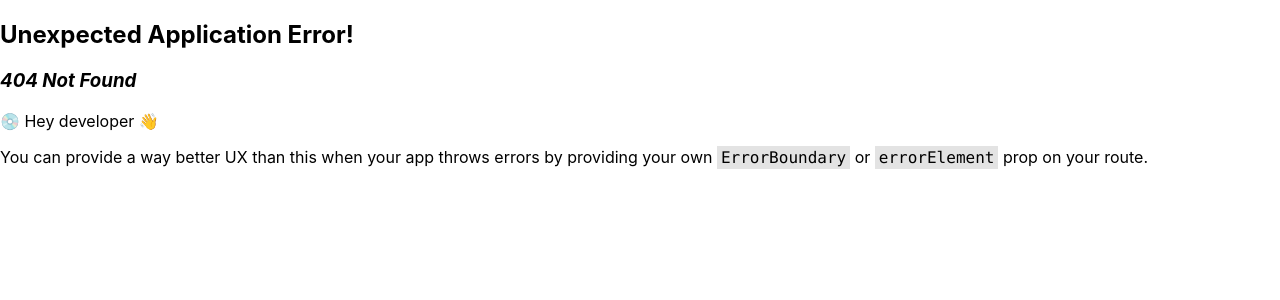
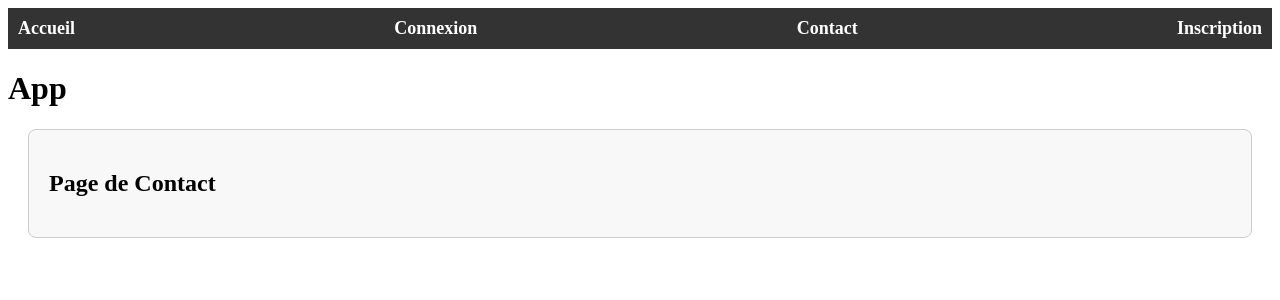
Before and after one commit to MaxenceChevee/Checkpoint4, a React (Vite) app in the folder frontend/: page /contact in a window 1280 px wide. Before the commit this address had no page. Shown: the top 300 px of the page. Built offline with nearby package versions, Linux system fonts and the light colour scheme.

Commit message:
add structure

```diff
--- a/frontend/src/App.jsx
+++ b/frontend/src/App.jsx
@@ -1,40 +1,12 @@
-import Counter from "./components/Counter";
-import logo from "./assets/logo.svg";
-
-import "./App.css";
+import { Outlet } from "react-router-dom";
+import Header from "./components/Header";
 
 function App() {
   return (
-    <div className="App">
-      <header className="App-header">
-        <img src={logo} className="App-logo" alt="logo" />
-        <p>Hello Vite + React !</p>
-
-        <Counter />
-
-        <p>
-          Edit <code>App.jsx</code> and save to test HMR updates.
-        </p>
-        <p>
-          <a
-            className="App-link"
-            href="https://reactjs.org"
-            target="_blank"
-            rel="noopener noreferrer"
-          >
-            Learn React
-          </a>
-          {" | "}
-          <a
-            className="App-link"
-            href="https://vitejs.dev/guide/features.html"
-            target="_blank"
-            rel="noopener noreferrer"
-          >
-            Vite Docs
-          </a>
-        </p>
-      </header>
+    <div>
+      <Header />
+      <h1>App</h1>
+      <Outlet />
     </div>
   );
 }
--- /dev/null
+++ b/frontend/src/components/Header.jsx
@@ -0,0 +1,52 @@
+import React, { useState } from "react";
+import { Link } from "react-router-dom";
+import "../styles/Header.scss";
+
+function Header() {
+  const [menuOpen, setMenuOpen] = useState(false);
+
+  const toggleMenu = () => {
+    setMenuOpen(!menuOpen);
+  };
+
+  return (
+    <header className={`navbar ${menuOpen ? "menu-open" : ""}`}>
+      <Link to="/" className="logo-desktop">
+        Accueil
+      </Link>
+      <Link to="/connexion" className="logo-desktop" onClick={toggleMenu}>
+        Connexion
+      </Link>
+
+      <Link to="/contact" className="logo-desktop" onClick={toggleMenu}>
+        Contact
+      </Link>
+
+      <Link to="/inscription" className="logo-desktop" onClick={toggleMenu}>
+        Inscription
+      </Link>
+      <button type="button" className="menu-button" onClick={toggleMenu}>
+        ☰
+      </button>
+
+      <div className={`mobile-menu ${menuOpen ? "open" : ""}`}>
+        <Link to="/" className="logo">
+          Accueil
+        </Link>
+        <Link to="/connexion" className="logo" onClick={toggleMenu}>
+          Connexion
+        </Link>
+
+        <Link to="/contact" className="logo" onClick={toggleMenu}>
+          Contact
+        </Link>
+
+        <Link to="/inscription" className="logo" onClick={toggleMenu}>
+          Inscription
+        </Link>
+      </div>
+    </header>
+  );
+}
+
+export default Header;
--- a/frontend/src/main.jsx
+++ b/frontend/src/main.jsx
@@ -1,21 +1,28 @@
 import React from "react";
 import ReactDOM from "react-dom/client";
 
-import { createBrowserRouter, RouterProvider } from "react-router-dom";
-
+import { BrowserRouter as Router, Route, Routes } from "react-router-dom";
+import Games from "./pages/Games";
 import App from "./App";
-
-const router = createBrowserRouter([
-  {
-    path: "/",
-    element: <App />,
-  },
-]);
+import Home from "./pages/Home";
+import Connexion from "./pages/Connexion";
+import Contact from "./pages/Contact";
+import Inscription from "./pages/Inscription";
 
 const root = ReactDOM.createRoot(document.getElementById("root"));
 
 root.render(
   <React.StrictMode>
-    <RouterProvider router={router} />
+    <Router>
+      <Routes>
+        <Route path="/" element={<App />}>
+          <Route index element={<Home />} />
+          <Route path="games" element={<Games />} />
+          <Route path="connexion" element={<Connexion />} />
+          <Route path="contact" element={<Contact />} />
+          <Route path="inscription" element={<Inscription />} />
+        </Route>
+      </Routes>
+    </Router>
   </React.StrictMode>
 );
--- /dev/null
+++ b/frontend/src/pages/Connexion.jsx
@@ -0,0 +1,11 @@
+import "../styles/Connexion.scss";
+
+function Connexion() {
+  return (
+    <div className="connexion-container">
+      <h2>Page de Connexion</h2>
+    </div>
+  );
+}
+
+export default Connexion;
--- /dev/null
+++ b/frontend/src/pages/Contact.jsx
@@ -0,0 +1,11 @@
+import "../styles/Contact.scss";
+
+function Contact() {
+  return (
+    <div className="contact-container">
+      <h2>Page de Contact</h2>
+    </div>
+  );
+}
+
+export default Contact;
--- /dev/null
+++ b/frontend/src/pages/Games.jsx
@@ -0,0 +1,14 @@
+import { Link } from "react-router-dom";
+
+function Games() {
+  return (
+    <div>
+      <h2>Jeux de cartes</h2>
+      <Link to="/">
+        <button type="button">Retour à la page d'accueil</button>
+      </Link>
+    </div>
+  );
+}
+
+export default Games;
--- /dev/null
+++ b/frontend/src/pages/Home.jsx
@@ -0,0 +1,14 @@
+import { Link } from "react-router-dom";
+
+function Home() {
+  return (
+    <div>
+      <h2>Home</h2>
+      <Link to="/games">
+        <button type="button">Jouer</button>
+      </Link>
+    </div>
+  );
+}
+
+export default Home;
--- /dev/null
+++ b/frontend/src/pages/Inscription.jsx
@@ -0,0 +1,11 @@
+import "../styles/Inscription.scss";
+
+function Inscription() {
+  return (
+    <div className="inscription-container">
+      <h2>Page d'Inscription</h2>
+    </div>
+  );
+}
+
+export default Inscription;
--- /dev/null
+++ b/frontend/src/styles/Connexion.scss
@@ -0,0 +1,7 @@
+.connexion-container {
+  padding: 20px;
+  margin: 20px;
+  border: 1px solid #ccc;
+  border-radius: 8px;
+  background-color: #f8f8f8;
+}
--- /dev/null
+++ b/frontend/src/styles/Contact.scss
@@ -0,0 +1,7 @@
+.contact-container {
+  padding: 20px;
+  margin: 20px;
+  border: 1px solid #ccc;
+  border-radius: 8px;
+  background-color: #f8f8f8;
+}
--- /dev/null
+++ b/frontend/src/styles/Header.scss
@@ -0,0 +1,69 @@
+.navbar {
+  display: flex;
+  justify-content: space-between;
+  align-items: center;
+  background-color: #333;
+  padding: 10px;
+  color: red;
+}
+
+.logo {
+  text-decoration: none;
+  color: white;
+  font-weight: bold;
+  font-size: 18px;
+  transition: color 0.3s ease;
+}
+@media (max-width: 768px) {
+  .logo-desktop {
+    display: none;
+  }
+}
+.logo-desktop {
+  text-decoration: none;
+  color: white;
+  font-weight: bold;
+  font-size: 18px;
+  transition: color 0.3s ease;
+}
+.logo:hover {
+  color: #ffd700;
+}
+
+.menu-button {
+  display: none;
+  font-size: 20px;
+  background: none;
+  border: none;
+  cursor: pointer;
+  color: white;
+}
+
+.mobile-menu {
+  display: flex;
+  flex-direction: column;
+  position: absolute;
+  top: 60px;
+  left: 0;
+  background-color: #333;
+  width: 100%;
+  padding: 10px;
+  box-sizing: border-box;
+  display: none;
+}
+
+.mobile-menu a {
+  color: white;
+  text-decoration: none;
+  margin-bottom: 10px;
+}
+
+@media (max-width: 768px) {
+  .menu-button {
+    display: block;
+  }
+
+  .navbar.menu-open .mobile-menu {
+    display: flex;
+  }
+}
--- /dev/null
+++ b/frontend/src/styles/Inscription.scss
@@ -0,0 +1,7 @@
+.inscription-container {
+  padding: 20px;
+  margin: 20px;
+  border: 1px solid #ccc;
+  border-radius: 8px;
+  background-color: #f8f8f8;
+}
```
Also changed, not shown: 2 other files (tests, documents, lock files or other folders).
